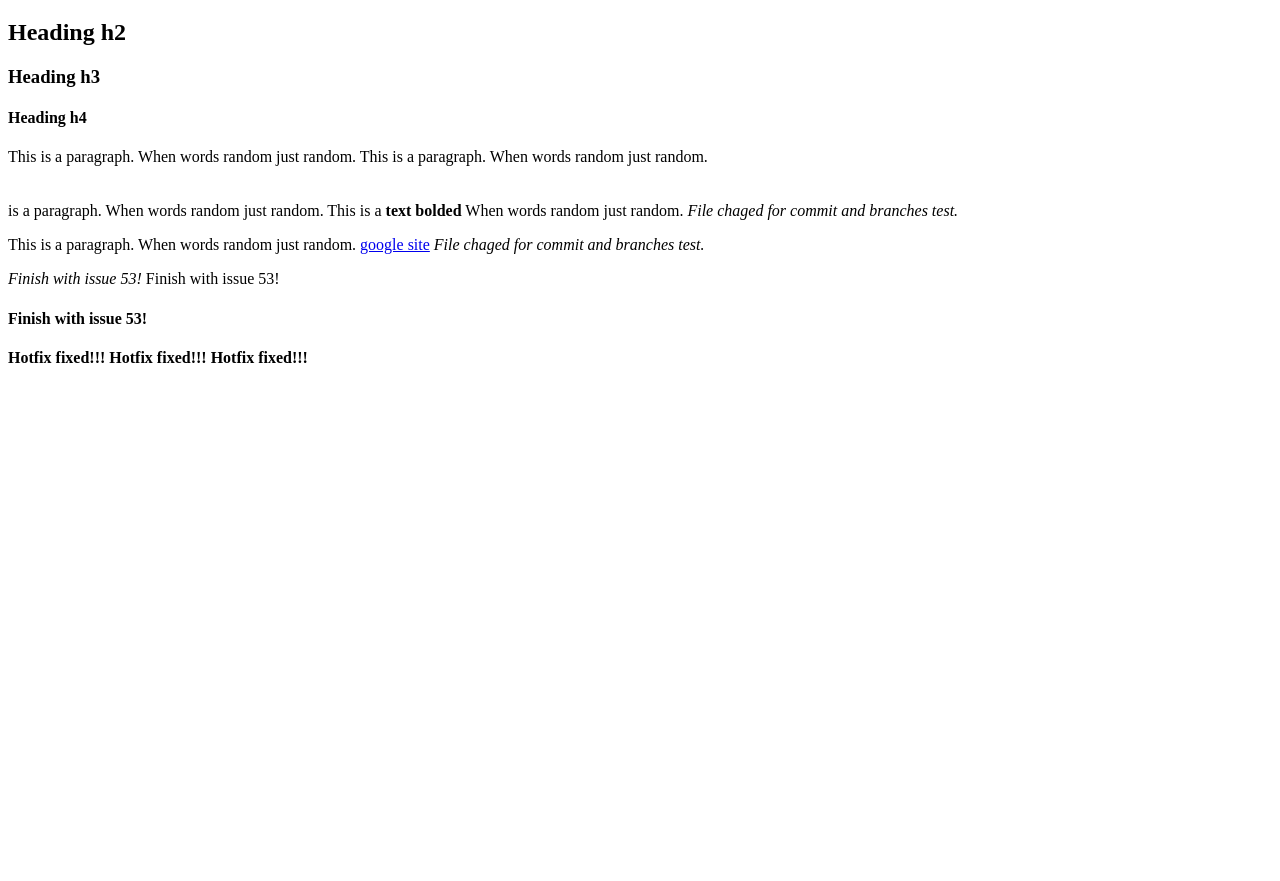
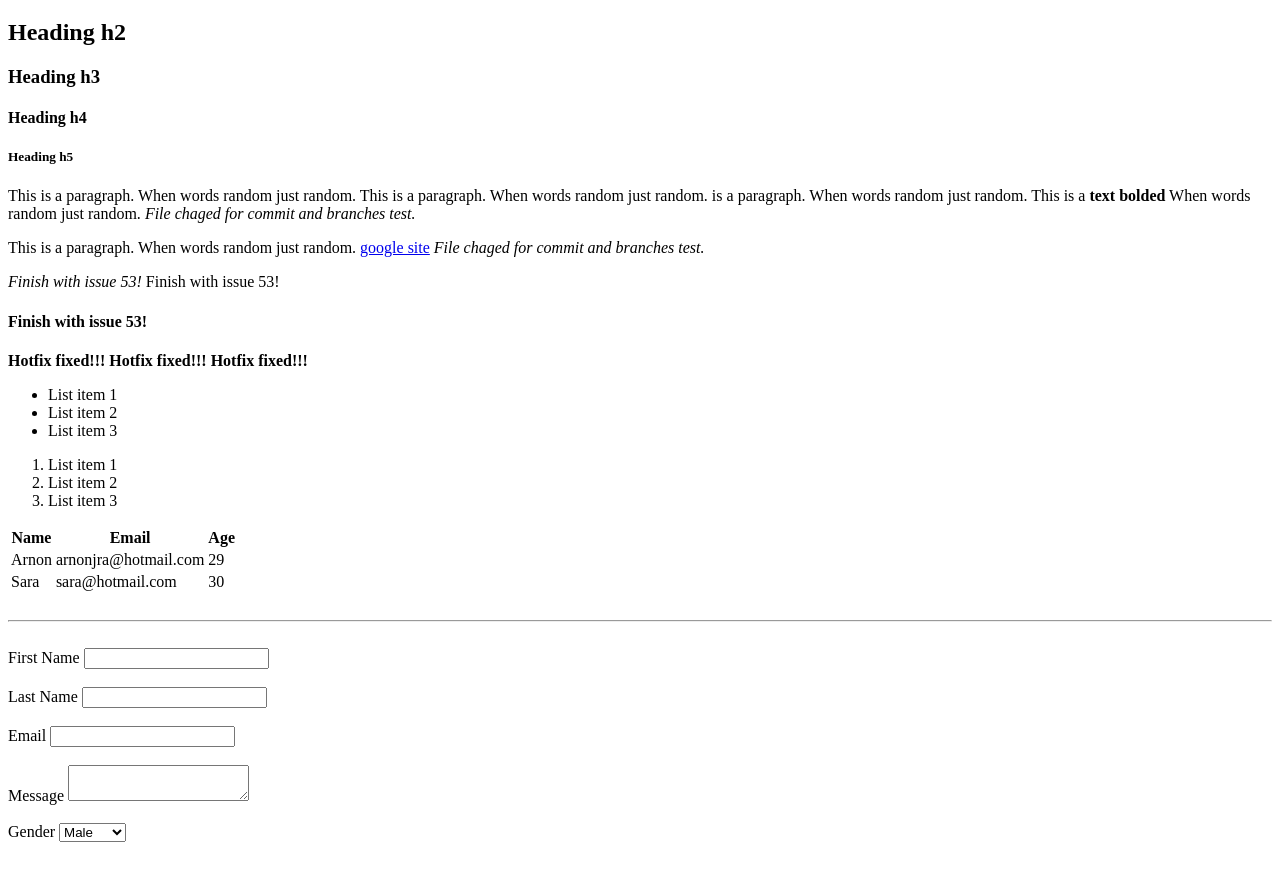
Before and after one commit to Arnon-jra/html_getting_started, a plain HTML site: page index.html in a window 1280 px wide. Shown: the part 61-942 px from the top of the page. Before the commit the page ends 800 px from the top, so only its background shows below. Drawn offline with Linux system fonts and the light colour scheme.

Commit message:
Lists, tables, forms, added.

```diff
--- a/index.html
+++ b/index.html
@@ -12,12 +12,13 @@
     <h2> Heading h2</h2>
     <h3> Heading h3</h3>
     <h4> Heading h4</h4>
+    <h5> Heading h5</h5>
 
     <!--paragraph-->
     <p>
         This is a paragraph. When words random just random.
         This is a paragraph. When words random just random.
-        <br><br><br> is a paragraph. When words random just random.
+        is a paragraph. When words random just random.
         This is a <strong>text bolded</strong> When words random just random.
         <em>File chaged for commit and branches test.</em>
     </p>
@@ -38,7 +39,79 @@
             <strong>Hotfix fixed!!!</strong>
             <strong>Hotfix fixed!!!</strong>
             <strong>Hotfix fixed!!!</strong>
-        </p>
+    </p>
+    <!--Lists ul(Unordered list)-->
+    <ul>
+        <li>List item 1</li>
+        <li>List item 2</li>
+        <li>List item 3</li>
+    </ul>
+    <!--Ordered list-->
+    <ol>
+        <li>List item 1</li>
+        <li>List item 2</li>
+        <li>List item 3</li>
+    </ol>
+
+    <!--Tables-->
+    <table>
+        <thead>
+            <tr>
+                <th>Name</th>
+                <th>Email</th>
+                <th>Age</th>
+            </tr> <!--Table row (tr)-->
+        </thead>
+        <tbody>
+            <tr>
+                <td>Arnon</td> <!--Table data-->
+                <td>arnonjra@hotmail.com</td>
+                <td>29</td>
+            </tr>
+            <tr>
+                <td>Sara</td> <!--Table data; Do not use table for layout, just for data-->
+                <td>sara@hotmail.com</td>
+                <td>30</td>
+            </tr>
+        </tbody>
+    </table>
+
+    <br>
+    <hr>
+    <br>
+
+    <!--Forms-->
+    <form action="process.php" method="POST">
+        <div>
+            <label>First Name</label>
+            <input type="text" name="first-name">
+        </div>
+        <br>
+        <div>
+            <label>Last Name</label>
+            <input type="text" name="lastName"> <!--Cammel case-->
+        </div>
+        <br>
+        <div>
+            <label>Email</label>
+            <input type="email" name="email">
+        </div>
+        <br>
+        <div>
+            <label>Message</label>
+            <textarea type="Message"></textarea>
+        </div>
+        <br>
+        <div>
+            <label>Gender</label>
+            <select name="gender">
+                <option value="male">Male</option>
+                <option value="female">Female</option>
+                <option value="other">Other</option>
+            </select>
+        </div>
+    </form>
+    <div style="margin-top:500px"></div>
 
 </body>
 
```
